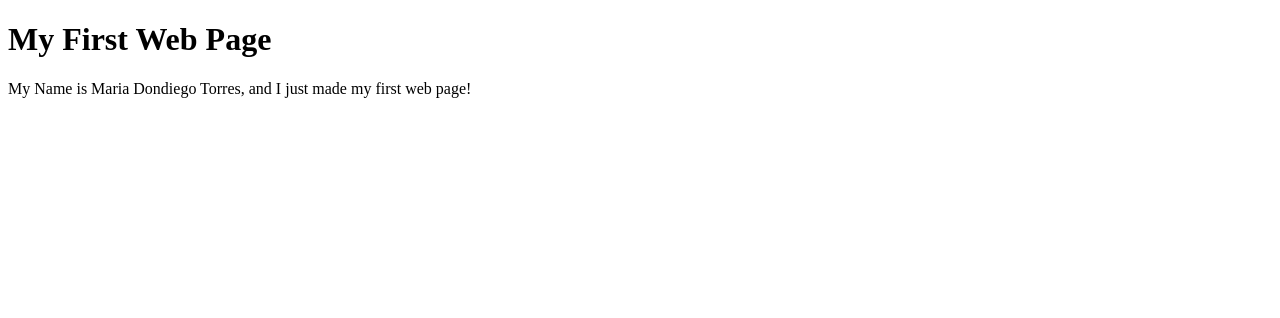
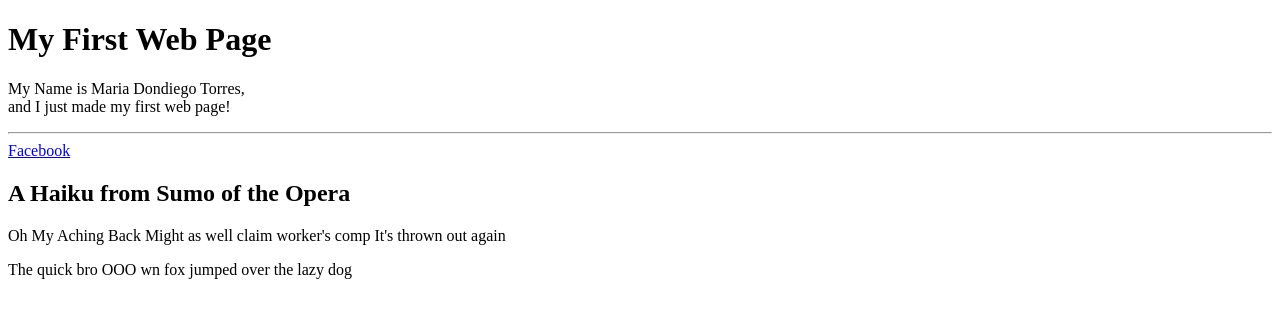
Before and after one commit to MDondiego/2023-January-Foundations, a plain HTML site: page first-page.html in a window 1280 px wide. Drawn offline with Linux system fonts and the light colour scheme.

Commit message:
first code challenge

```diff
--- a/first-page.html
+++ b/first-page.html
@@ -2,13 +2,24 @@
 <HTML>
     <head>
         <title>My First Web Page</title>
-
     </head>
     <body>
         <h1>My First Web Page</h1>
         <p>
-            My Name is Maria Dondiego Torres, and I just made my first web page!
+            My Name is Maria Dondiego Torres, <br>and I just made my first web page!
+            <hr>
+            <a href="https://www.google.com"></a>
+            <a href="https://www.facebook.com" target="_blank">Facebook</a>
+
         </p>
-
+        <h2>A Haiku from Sumo of the Opera</h2>
+        <p>
+            Oh My Aching Back
+            Might as well claim worker's comp
+            It's thrown out again
+        </p>
+        <p>
+            The quick bro<span> OOO </span>wn fox jumped over the lazy dog
+        </p>
     </body>
 </HTML>
```
Also changed, not shown: code-challenge-1/index.html (added, +14 -0 lines), twinfeats/index.html (added, +15 -0 lines).
